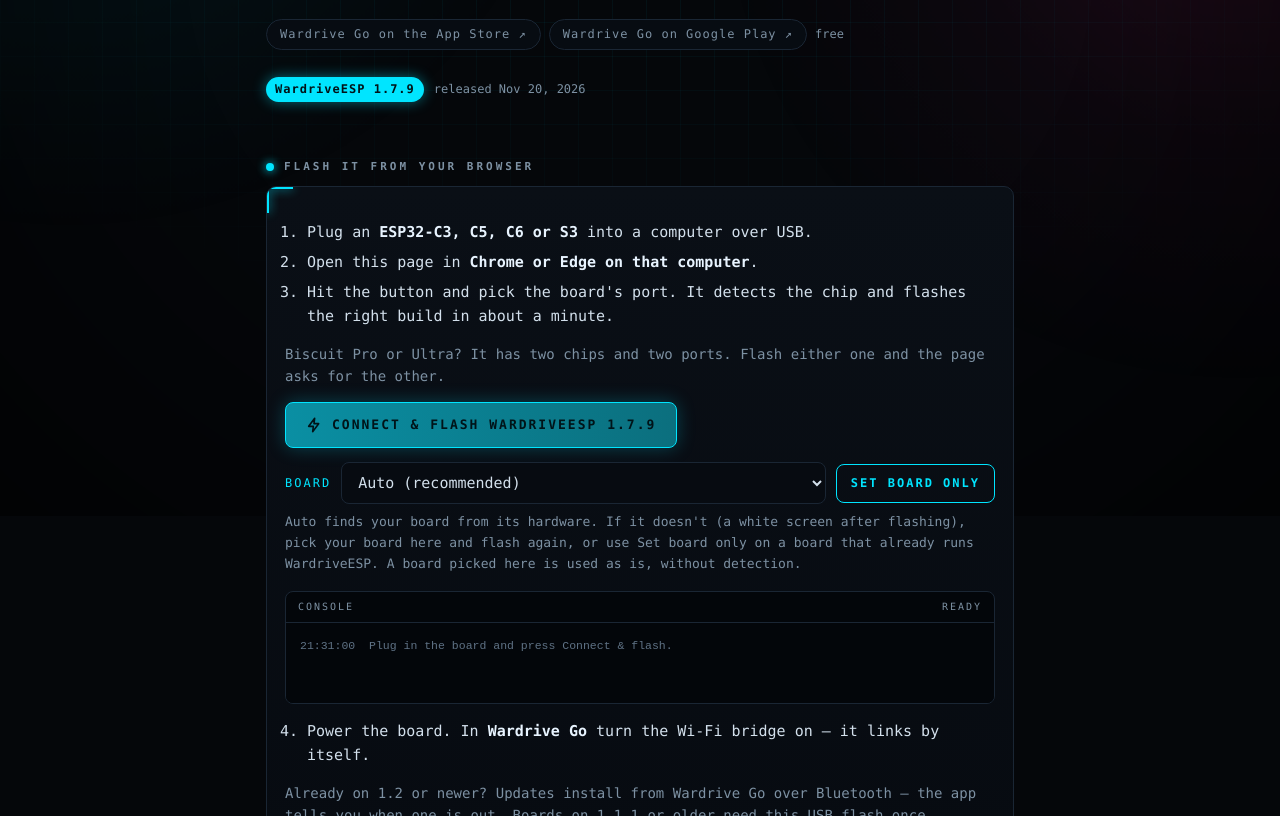
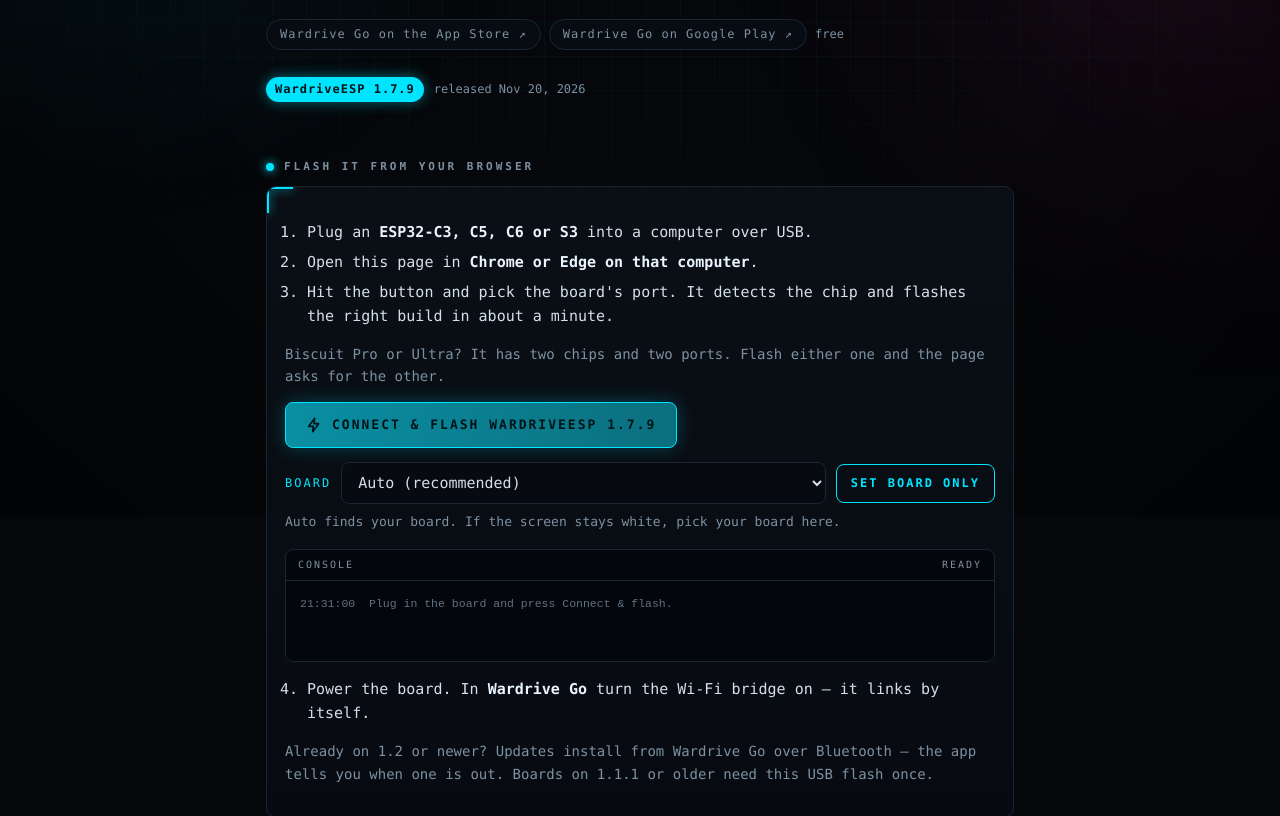
Before and after one commit to RocketGod-git/RocketGod-git.github.io, a plain HTML site: page WardriveESP/index.html in a window 1280 px wide. Shown: the part 284-1100 px from the top of the page. Drawn offline with Linux system fonts and the light colour scheme; a web font is replaced by a local one.

Commit message:
Board picker help text

```diff
--- a/WardriveESP/index.html
+++ b/WardriveESP/index.html
@@ -269,7 +269,7 @@
         </select>
         <button id="set-board" class="btn ghost" type="button">Set board only</button>
       </div>
-      <p class="muted" id="board-pick-help">Auto finds your board from its hardware. If it doesn't (a white screen after flashing), pick your board here and flash again, or use Set board only on a board that already runs WardriveESP. A board picked here is used as is, without detection.</p>
+      <p class="muted" id="board-pick-help">Auto finds your board. If the screen stays white, pick your board here.</p>
     </div>
     <div class="chips" id="chips" hidden></div>
     <div class="result" id="result" hidden>
```
